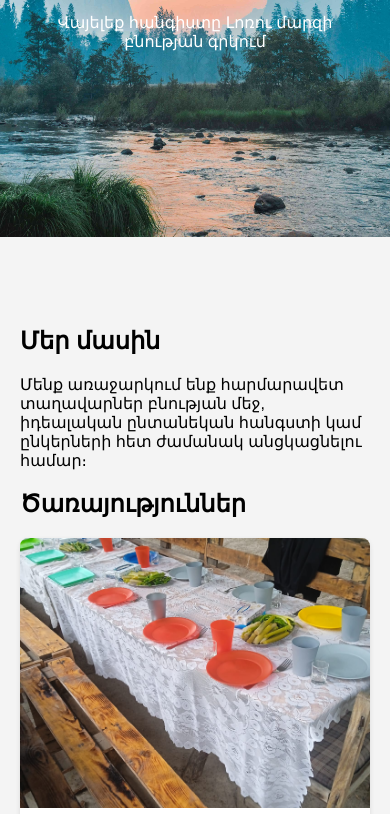
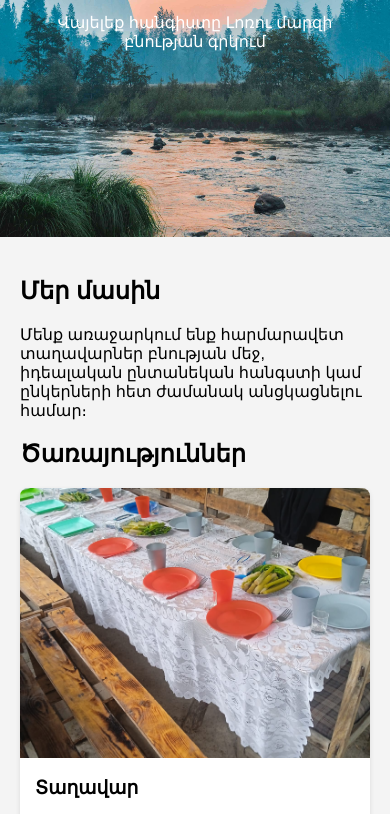
Before and after one commit to SvartoAcademy/KamakatariDzor, a plain HTML site: page index.html in a window 390 px wide. Shown: the part 206-1020 px from the top of the page. Drawn offline with Linux system fonts and the light colour scheme.

Commit message:
Corrected about section

```diff
--- a/index.html
+++ b/index.html
@@ -48,7 +48,6 @@
       padding: 20px;
       max-width: 1000px;
       margin: auto;
-      margin-top: 20px;
     }
 
     .card {
@@ -99,9 +98,6 @@
         overflow-x: hidden;
       }
 
-      .container {
-        margin-top: 50px;
-      }
     }
   </style>
 </head>
```
